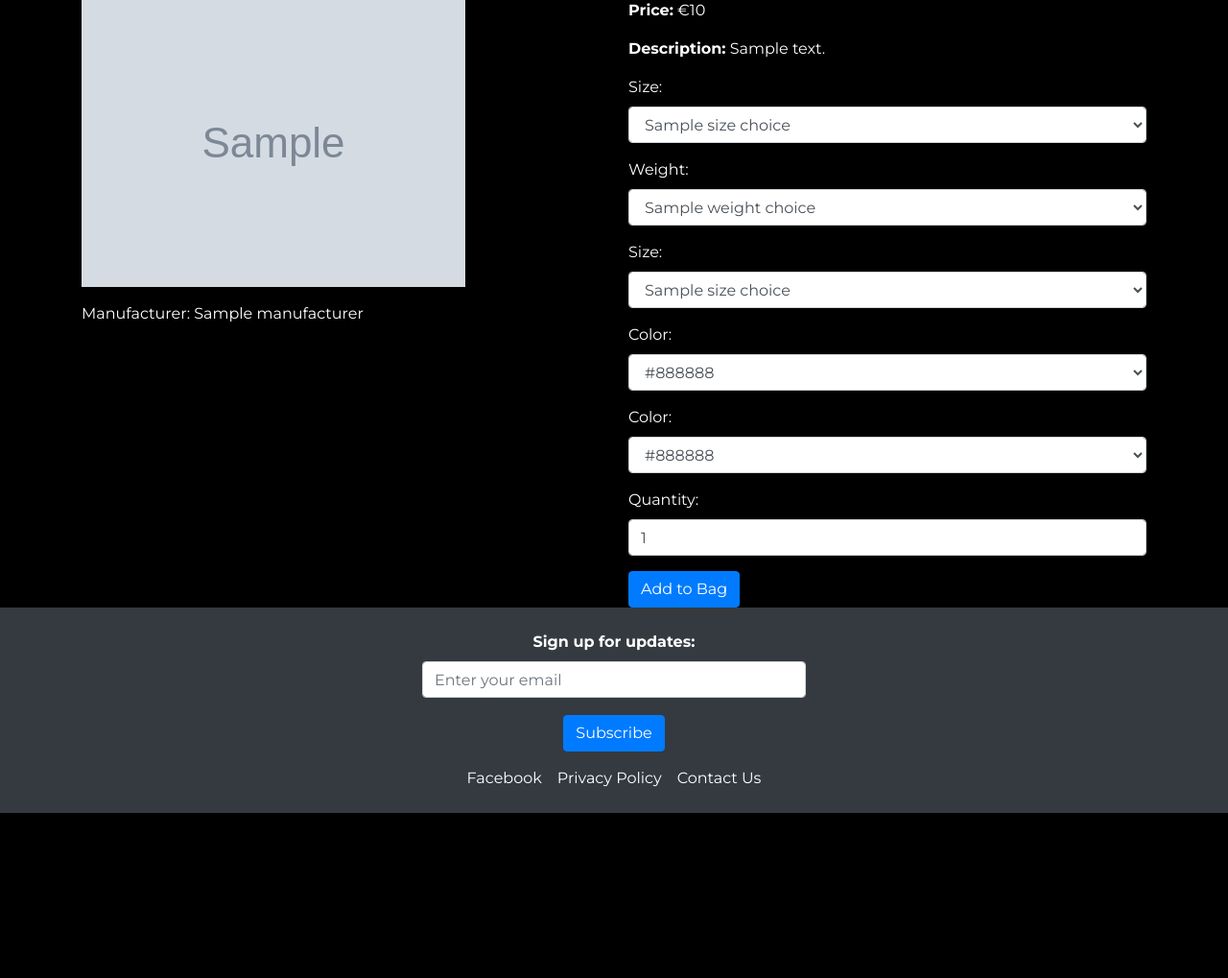
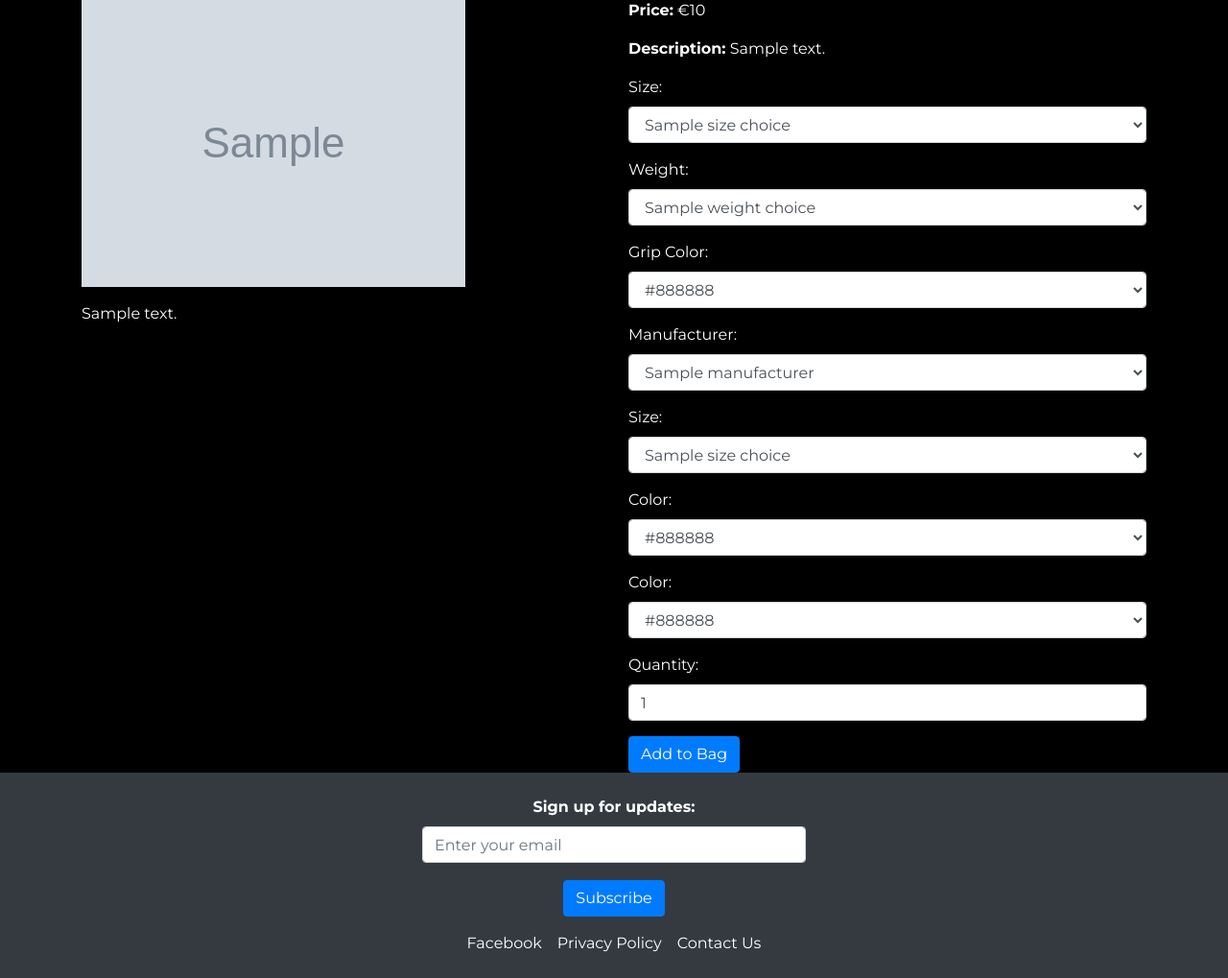
Before and after one commit to Viki-coding/GAA_STORE, a Django app: template products/templates/products/product_detail.html in a window 1280 px wide. Shown: the part 167-1186 px from the top of the page at 96% size. Before the commit the page ends 1014 px from the top, so only its background shows below. Run offline with Django 3.2, Linux system fonts and the light colour scheme; the template is opened without the code that fills it: most values are stand-ins (such as "Sample title", 1, 10 or a date in 2020); grey boxes marked "Sample" are stand-in pictures; some libraries are stand-ins or nearby versions.

Commit message:
Update bug fix in readme and add manufacture and grip color fields to hurley detail in product_detail.html, relates to #2

```diff
--- a/products/templates/products/product_detail.html
+++ b/products/templates/products/product_detail.html
@@ -31,6 +31,22 @@
                         <select id="weight" name="weight" class="form-control">
                             {% for weight, weight_label in weight_choices %}
                                 <option value="{{ weight }}">{{ weight_label }}</option>
+                            {% endfor %}
+                        </select>
+                    </div>
+                    <div class="form-group">
+                        <label for="grip_color">Grip Color:</label>
+                        <select id="grip_color" name="grip_color" class="form-control">
+                            {% for color, color_label in grip_color_choices %}
+                                <option value="{{ color }}">{{ color_label }}</option>
+                            {% endfor %}
+                        </select>
+                    </div>
+                    <div class="form-group">
+                        <label for="manufacturer">Manufacturer:</label>
+                        <select id="manufacturer" name="manufacturer" class="form-control">
+                            {% for manufacturer in manufacturers %}
+                                <option value="{{ manufacturer.id }}">{{ manufacturer.name }}</option>
                             {% endfor %}
                         </select>
                     </div>
```
Also changed, not shown: TESTING.md (+3 -0 lines).
